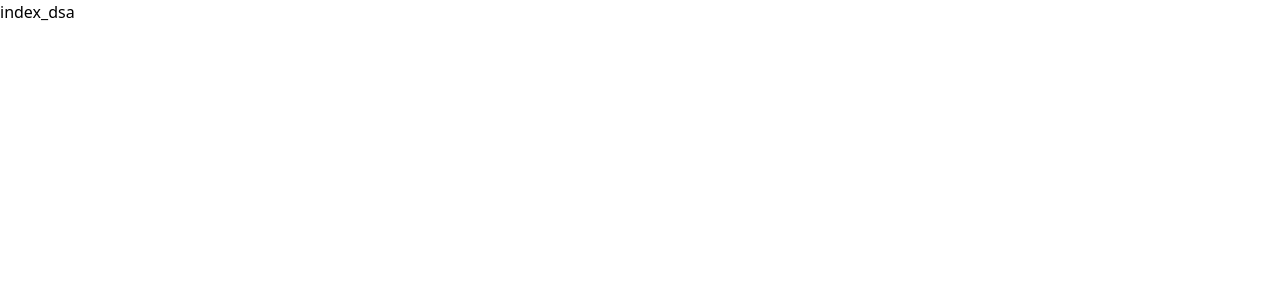
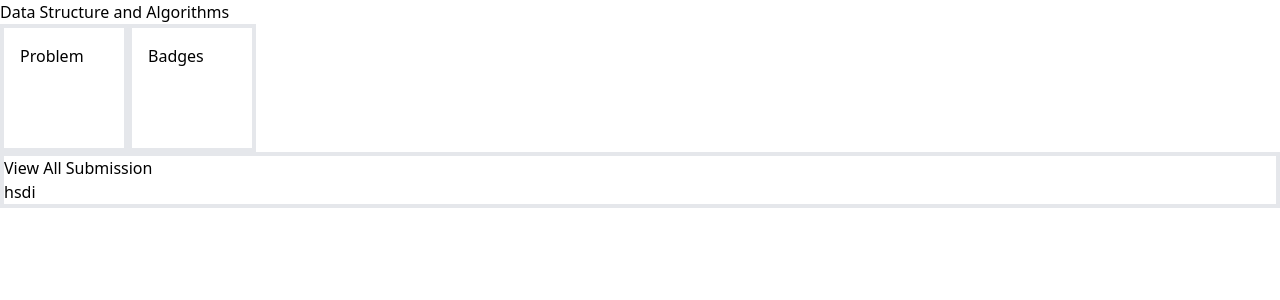
Before and after one commit to techhub-community/csoc_dashboard, a Next.js app: page /dsa in a window 1280 px wide. Shown: the top 300 px of the page. Built offline with nearby package versions, Linux system fonts and the light colour scheme.

Commit message:
taiwind customised

```diff
--- a/components/DSA/index.tsx
+++ b/components/DSA/index.tsx
@@ -1,9 +1,19 @@
-import React from 'react'
+import React from "react";
+import { Problem } from "./tabs/Problem/Problem";
+import { Badges } from "./tabs/Badges/Badges";
+import { Submission } from "./tabs/Submission/Submission";
 
-const DSA = () => {
+const DSA: React.FC<{}> = () => {
   return (
-    <div className='text-black'>index_dsa</div>
-  )
-}
+    <>
+       <h1 className="text-black">Data Structure and Algorithms</h1>
+     <div className="flex flex-row">
+     <Problem/>
+     <Badges/>
+     </div>
+     <Submission/>
+    </>
+  );
+};
 
-export default DSA
+export default DSA;
--- /dev/null
+++ b/components/DSA/tabs/Badges/Badges.tsx
@@ -0,0 +1,12 @@
+
+import React from 'react'
+
+export const Badges = () => {
+  return (
+    <>
+    <div className='text-black box-border h-32 w-32 p-4 border-4'>
+        Badges
+        </div>
+        </>
+  )
+}
--- /dev/null
+++ b/components/DSA/tabs/Problem/Problem.tsx
@@ -0,0 +1,12 @@
+
+import React from 'react'
+
+export const Problem = () => {
+  return (
+    <>
+    <div className='text-black box-border h-32 w-32 p-4 border-4'>
+        Problem
+        </div>
+        </>
+  )
+}
--- /dev/null
+++ b/components/DSA/tabs/Submission/Submission.tsx
@@ -0,0 +1,14 @@
+
+import React from 'react'
+
+export const Submission = () => {
+  return ( <>
+    <div className='text-black box-border h-4/5
+     w-screen
+     border-4'>
+        <h2>View All Submission</h2>
+        <h1>hsdi</h1>
+    </div>
+    </>
+  )
+}
--- a/pages/dsa/index.tsx
+++ b/pages/dsa/index.tsx
@@ -1,5 +1,8 @@
 import DSA from "@/components/DSA";
 
 export default function DSAPage(){
-  return <DSA />
+  return <>
+  {/* <h1 className="text-black">Data Structure and Algorithms</h1> */}
+  <DSA/>
+  </>
 }
--- a/pages/index.tsx
+++ b/pages/index.tsx
@@ -1,5 +1,7 @@
 // import { Inter } from 'next/font/google'
+
 import DSA from "@/components/DSA/index"
+
 
 // const inter = Inter({ subsets: ['latin'] })
 
@@ -7,7 +9,7 @@ export default function Home() {
 
   return (
    <div>
-    <DSA/>
+   <DSA/>
    </div>
   )
 }
--- a/tailwind.config.js
+++ b/tailwind.config.js
@@ -7,6 +7,18 @@ module.exports = {
   ],
   theme: {
     extend: {
+      colors: {
+        orange: "#FF904D",
+        lightorange: "#FFBD58",
+        lightyellow: "#FEEA9D",
+        skincolor:"#FFBD58",
+        easy:"#FAE7C4",
+        redishorange:"#EF7E4C",
+        reddish:"#FB3800",
+        greyy:"#F4EEE9",
+        orange2:"#FE995C",
+
+      },
       backgroundImage: {
         'gradient-radial': 'radial-gradient(var(--tw-gradient-stops))',
         'gradient-conic':
```
